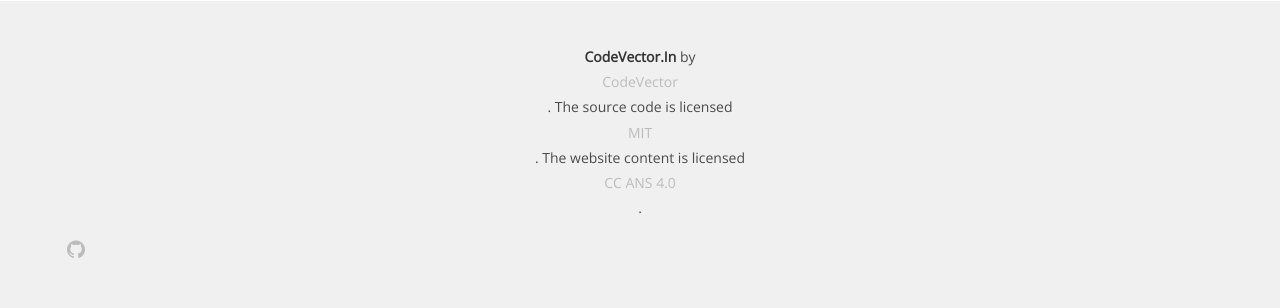
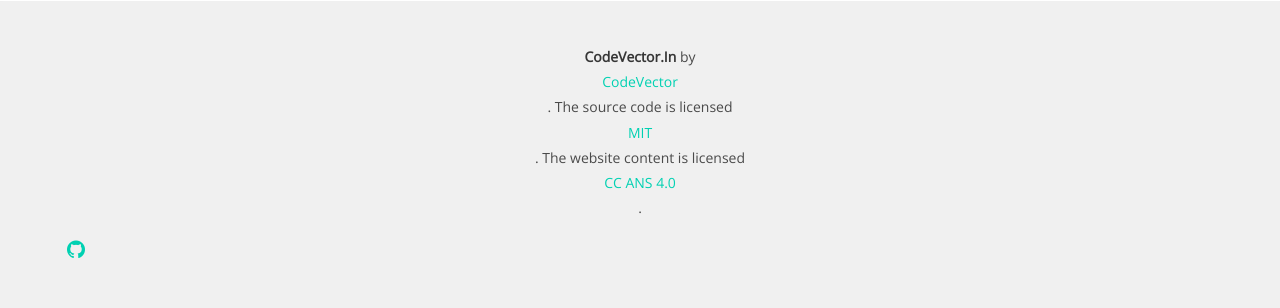
Before and after one commit to codevectorin/hostvector, a PHP site: page /plans.html in a window 1280 px wide. Shown: the part 4411-4719 px from the top of the page. Run offline with PHP 8.4, Linux system fonts and the light colour scheme; some libraries are stand-ins or nearby versions; some web fonts are replaced.

Commit message:
footer link color

```diff
--- a/assets/css/custom.css
+++ b/assets/css/custom.css
@@ -449,7 +449,6 @@
 }
 
 .footer a {
-  color: #9999;
   display: block;
   vertical-align: middle;
 }
```
